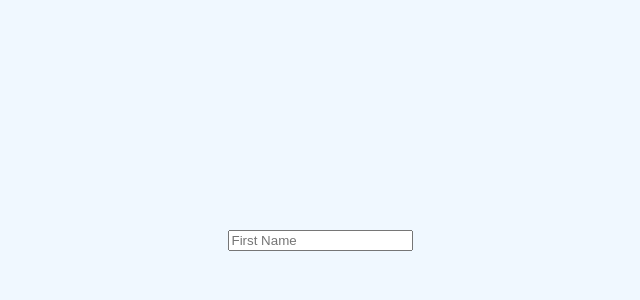
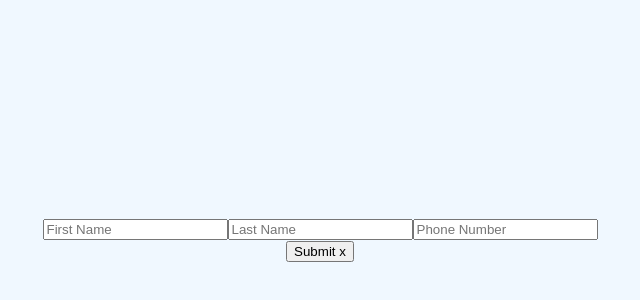
Before and after one commit to CutieMath/formik-01, a React (Create React App) app: page / in a window 1280 px wide. Shown: the part 160-460 px from the top of the page, without its empty margins (320-960 px from the left). Built offline with nearby package versions, Linux system fonts and the light colour scheme.

Commit message:
standard way of handling form submit

```diff
--- a/src/Signup.js
+++ b/src/Signup.js
@@ -3,9 +3,18 @@ import React, { useState } from "react";
 const Signup = () => {
   // 1. Set up the state for data
   const [firstName, setFirstName] = useState("");
+  const [lastName, setLastName] = useState("");
+  const [phoneNumber, setPhoneNumber] = useState("");
+
+  // Submit the value to the server
+  const handleSubmit = (e) => {
+    e.preventDefault();
+    console.log(firstName, lastName, phoneNumber);
+  };
+
   // 2. Render the state in UI
   return (
-    <form>
+    <form onSubmit={handleSubmit}>
       <div className="input-container">
         <input
           id="firstName"
@@ -13,8 +22,26 @@ const Signup = () => {
           type="text"
           placeholder="First Name"
           onChange={(e) => setFirstName(e.target.value)}
+          value={firstName} // two-way binding
+        />
+        <input
+          id="lastName"
+          name="lastName"
+          type="text"
+          placeholder="Last Name"
+          onChange={(e) => setLastName(e.target.value)}
+          value={lastName} // two-way binding
+        />
+        <input
+          id="phoneNumber"
+          name="phoneNumber"
+          type="text"
+          placeholder="Phone Number"
+          onChange={(e) => setPhoneNumber(e.target.value)}
+          value={phoneNumber} // two-way binding
         />
       </div>
+      <button type="submit">Submit x</button>
     </form>
   );
 };
```
